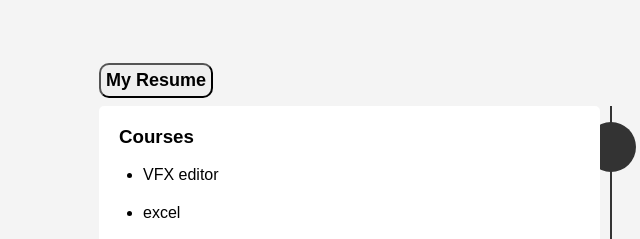
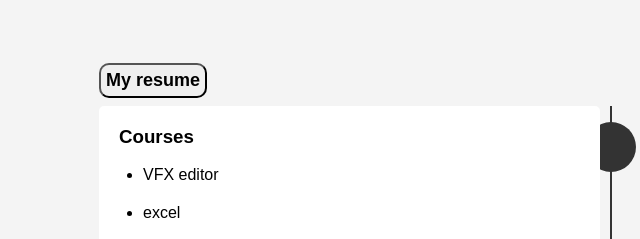
Before and after one commit to mummumo/digital_portfolio, a plain HTML site: page index.html in a window 1280 px wide. Shown: the part 758-997 px from the top of the page, 29-669 px from the left. Drawn offline with Linux system fonts and the light colour scheme.

Commit message:
Update index.html

```diff
--- a/index.html
+++ b/index.html
@@ -38,7 +38,7 @@
 
     <section id="resume">
         <div class="container">
-            <button class=" btn btn-primary"><a href=".pdf">My Resume</a></button>
+            <button class=" btn btn-primary"><a href=".pdf">My resume</a></button>
             <div class="row">
                 <div class="col-md-12">
                     <ul class="timeline">
```
